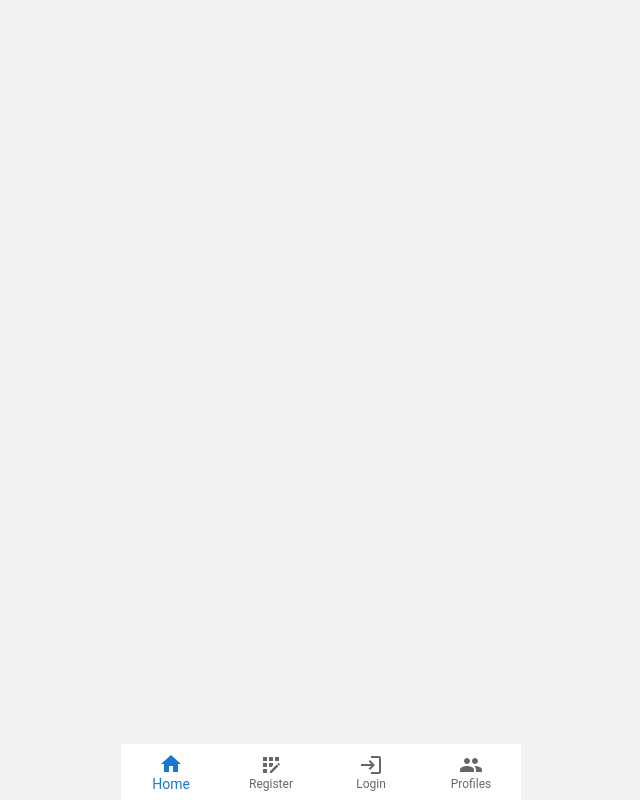
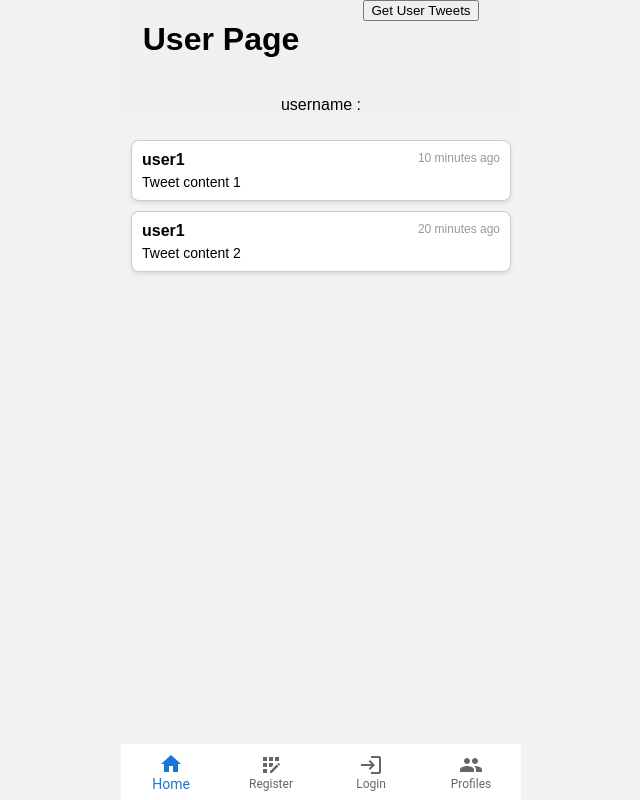
Before and after one commit to mceneli/microsurface, a React (Create React App) app: page /user in a window 1280 px wide. Shown: the whole page, without its empty margins (319-959 px from the left). Built offline with nearby package versions, Linux system fonts and the light colour scheme.

Commit message:
user profil sayfası eklendi

```diff
--- a/src/App.js
+++ b/src/App.js
@@ -5,7 +5,7 @@ import Register from "./pages/Register";
 import Login from "./pages/Login";
 import Home from "./pages/Home";
 import Profiles from "./pages/Profiles";
-
+import User from "./pages/User";
 
 const RegisterLogin = () => {
   const [username, setUsername] = useState("");
@@ -102,6 +102,7 @@ const RegisterLogin = () => {
           <Route path="/register" element={<Register />} />
           <Route path="/login" element={<Login />} />
           <Route path="/profiles" element={<Profiles />} />
+          <Route path="/user" element={<User />} />
         </Routes>
       </div>
       <Navbar />
--- a/src/components/Profile.js
+++ b/src/components/Profile.js
@@ -1,10 +1,13 @@
 import React from 'react';
+import { Link } from 'react-router-dom';
 
 const Profile = ({ username }) => {
 
   return (
     <div className="profile">
+      <Link to={`/user?username=${username}`} className="profile-link">
         <span className="username">{username}</span>
+      </Link>
     </div>
   );
 };
--- /dev/null
+++ b/src/pages/User.js
@@ -0,0 +1,101 @@
+import React, { useState, useEffect } from 'react';
+import { useLocation, useParams } from 'react-router-dom';
+import TweetFeed from '../components/TweetFeed';
+
+const initialRows = [
+    { username: 'user1', content: 'Tweet content 1', timestamp: '10 minutes ago' },
+    { username: 'user1', content: 'Tweet content 2', timestamp: '20 minutes ago' },
+    // ... daha fazla tweet nesnesi ...
+];
+
+const User = (props) => {
+    const location = useLocation();
+    const params = new URLSearchParams(location.search);
+    const username = params.get('username');
+    const [rows, setRows] = useState(initialRows);
+
+    const bindData = async () => {
+        //if(localStorage.getItem('token')!=null){
+        const rows = await getTweets();
+
+        const updatedRows = rows.map((row) => {
+          const date = new Date(row.date);
+
+          const day = date.getDate();
+          const month = date.getMonth() + 1;
+          const year = date.getFullYear();
+          const hour = date.getHours();
+          const minute = date.getMinutes();
+          const second = date.getSeconds();
+
+          return {
+            ...row,
+            username: `${row.userName}`,
+            content: `${row.text}`,
+            timestamp: `${day}/${month}/${year} ${hour}:${minute}:${second}`,
+          };
+        });
+
+        setRows(updatedRows);
+        //setMessage("Tweets Listed");
+      /*}else{
+        setRows([]);
+        setMessage("Unauthorized");
+      }*/
+      };
+
+      const getTweets = () => {
+        return new Promise((resolve, reject) => {
+
+          fetch(process.env.REACT_APP_API_ENDPOINT+"/api/Tweets", {
+            method: 'GET',
+            headers: {
+              'Content-Type': 'application/json',
+              Authorization: 'Bearer ' + localStorage.getItem('token')
+            }
+          })
+            .then(response => {
+              if (response.ok) {
+                return response.json();
+              } else {
+                throw new Error('Error while getting tweets');
+              }
+            })
+            .then(responseData => {
+              console.log(responseData);
+              resolve(responseData);
+            })
+            .catch(error => {
+              reject(error);
+            });
+        });
+      };
+
+  return (
+    /*<div>
+      <h2>User Page</h2>
+      <p>username : {username}</p>
+
+      <h3>User Tweets</h3>
+      <TweetFeed tweets={rows}/>
+
+    </div>*/
+    <div>
+      <center>
+        <div className="page-header">
+          <div className="header-column"><h1>User Page</h1></div>
+          <div className="header-column"><button /*onClick={bindData}*/ >Get User Tweets</button>
+                                         </div>
+        </div>
+        <p>username : {username}</p>
+      </center>
+
+      <div>
+      <TweetFeed tweets={rows}/>
+      </div>
+
+    </div>
+  );
+};
+
+export default User;
```
